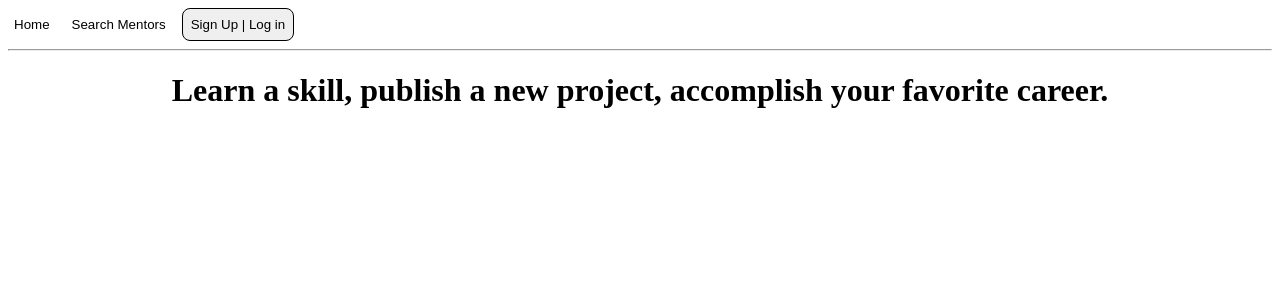
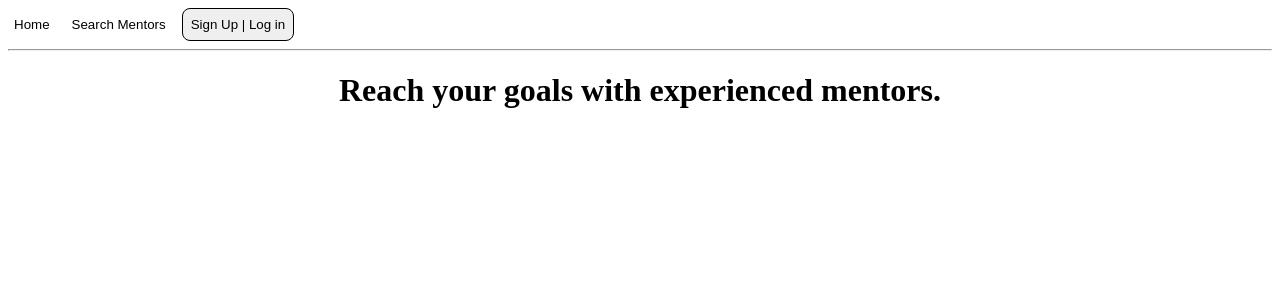
Before and after one commit to DenzelDCB/Ventra, a React (Create React App) app: page / in a window 1280 px wide. Shown: the top 300 px of the page. Built offline with nearby package versions, Linux system fonts and the light colour scheme.

Commit message:
Update Home.js

```diff
--- a/src/pages/Home.js
+++ b/src/pages/Home.js
@@ -5,7 +5,7 @@ function Home() {
   return (
     <div>
         {/* <div style={{textAlign: 'center',}}><img src={Mentor} alt="Mentor helping Mentee(s)" style={{width: '300px'}}></img></div> */}
-        <div className='App'><h1>Learn a skill, publish a new project, accomplish your favorite career.</h1></div>
+        <div className='App'><h1>Reach your goals with experienced mentors.</h1></div>
     </div>
   );
 }
```
